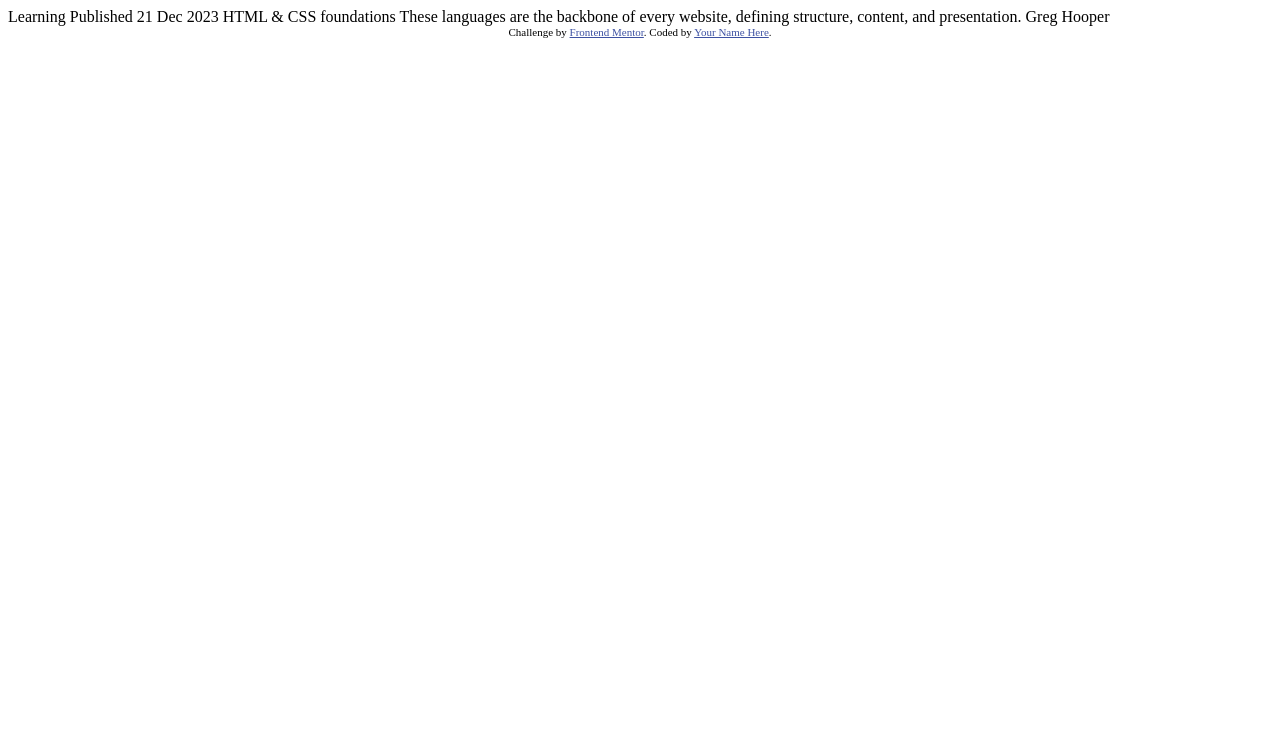
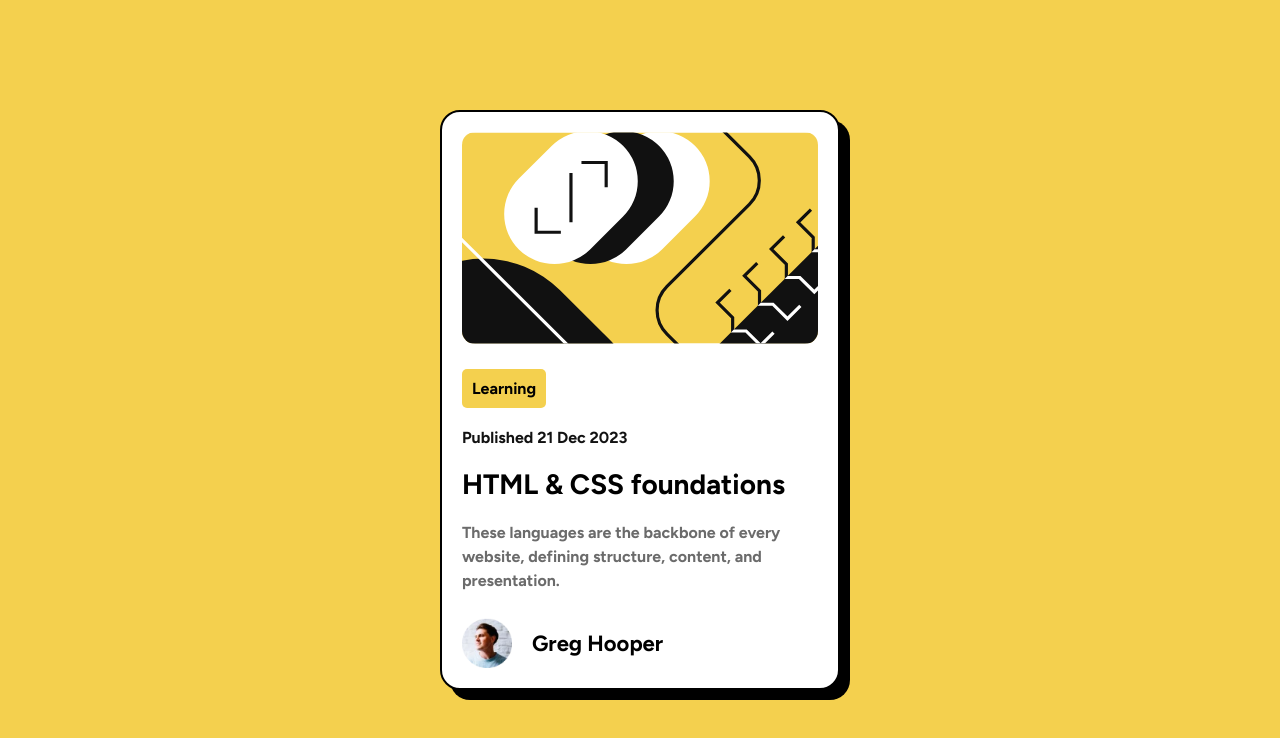
Before and after one commit to PashaNext/blog-preview-card-main, a plain HTML site: page index.html in a window 1280 px wide. Drawn offline with Linux system fonts and the light colour scheme.

Commit message:
Add semantic HTML structure for blog card component
- Implement proper heading hierarchy
- Add accessible image alt text
- Structure card content with semantic elements

```diff
--- a/index.html
+++ b/index.html
@@ -1,34 +1,46 @@
 <!DOCTYPE html>
 <html lang="en">
+
 <head>
   <meta charset="UTF-8">
-  <meta name="viewport" content="width=device-width, initial-scale=1.0"> <!-- displays site properly based on user's device -->
+  <meta name="viewport" content="width=device-width, initial-scale=1.0">
 
+  <link rel="stylesheet" href="style.css">
   <link rel="icon" type="image/png" sizes="32x32" href="./assets/images/favicon-32x32.png">
+  <link rel="preconnect" href="https://fonts.googleapis.com">
+  <link rel="preconnect" href="https://fonts.gstatic.com" crossorigin>
+  <link
+    href="https://fonts.googleapis.com/css2?family=Figtree:ital,wght@0,300..900;1,300..900&family=Karla:ital,wght@0,200..800;1,200..800&display=swap"
+    rel="stylesheet">
+
 
   <title>Frontend Mentor | Blog preview card</title>
 
-  <!-- Feel free to remove these styles or customise in your own stylesheet 👍 -->
-  <style>
-    .attribution { font-size: 11px; text-align: center; }
-    .attribution a { color: hsl(228, 45%, 44%); }
-  </style>
 </head>
+
 <body>
 
-  Learning
+  <main>
 
-  Published 21 Dec 2023
+    <img src="./assets/images/illustration-article.svg" alt="SVG Image" class="svg-img">
 
-  HTML & CSS foundations
+    <span class="card-span">Learning</span>
 
-  These languages are the backbone of every website, defining structure, content, and presentation.
+    <p class="card-date">Published 21 Dec 2023</p>
 
-  Greg Hooper
+    <h1 class="card-title">HTML & CSS foundations</h1>
 
-  <div class="attribution">
-    Challenge by <a href="https://www.frontendmentor.io?ref=challenge" target="_blank">Frontend Mentor</a>.
-    Coded by <a href="#">Your Name Here</a>.
-  </div>
+    <p class="card-info">These languages are the backbone of every website, defining structure, content, and
+      presentation.
+    </p>
+
+    <div class="card-footer">
+      <img src="./assets/images/image-avatar.webp" alt="avatar image" class="card-avatar">
+      <p class="card-author">Greg Hooper</p>
+    </div>
+
+  </main>
+
 </body>
+
 </html>
--- /dev/null
+++ b/style.css
@@ -0,0 +1,80 @@
+* {
+    padding: 0%;
+    margin: 0%;
+    box-sizing: border-box;
+}
+
+body {
+    background-color: hsl(47, 88%, 63%);
+    font-family: 'figtree', sans-serif;
+    font-weight: 700;
+    min-height: 100vh;
+    display: flex;
+    justify-content: center;
+    align-items: center;
+    flex-wrap: wrap;
+    flex-shrink: 1;
+}
+
+main {
+    background-color: hsl(0, 0%, 100%);
+    display: flex;
+    flex-direction: column;
+    padding: 20px;
+    border-radius: 20px;
+    box-shadow: 10px 10px  black;
+    border: 2px solid black;
+    max-width: 400px;
+    width: 90%;
+}
+
+.svg-img {
+    width: 100%;
+    border-radius: 13px;
+}
+
+.card-span {
+    background-color: hsl(47, 88%, 63%);
+    padding: 10px;
+    margin-top: 25px;
+    margin-bottom: 20px;
+    display: inline-block;
+    width: fit-content;
+    border-radius: 5px;
+}
+
+.card-date {
+    color: hsl(0, 0%, 7%);
+    margin-bottom: 20px;
+}
+
+.card-title {
+    margin-bottom: 20px;
+    font-size: 28px;
+}
+
+.card-title:hover {
+    color: hsl(47, 88%, 63%);
+    cursor: pointer;
+}
+
+.card-info {
+    color: hsl(0, 0%, 42%);
+    margin-bottom: 25px;
+    line-height: 1.5;
+}
+
+.card-footer {
+    display: flex;
+    align-items: center;
+    gap: 20px;
+}
+
+.card-avatar {
+    height: 50px;
+    width: 50px;
+}
+
+.card-author {
+    font-size: 22px;
+}
```
Also changed, not shown: design/active-states.jpg (deleted), design/desktop-design.jpg (deleted), design/mobile-design.jpg (deleted), preview.jpg (deleted), 2 other files.
